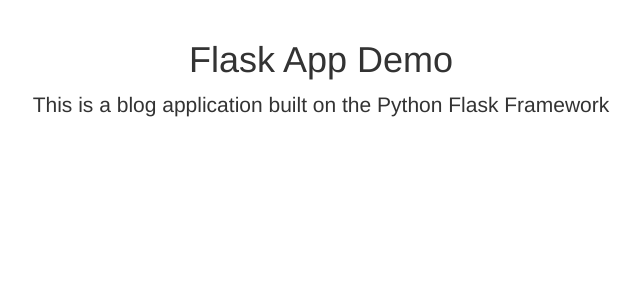
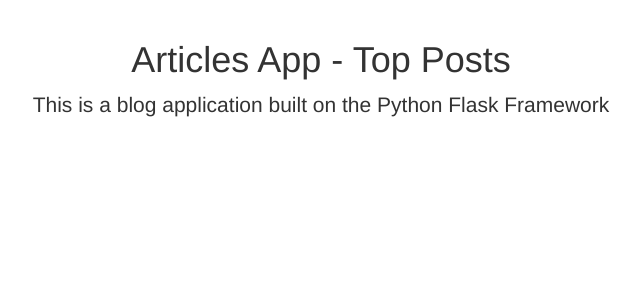
Before and after one commit to lnicgithub/aistories, a Flask app: page / in a window 1280 px wide. Shown: the part 52-352 px from the top of the page, without its empty margins (319-959 px from the left). Run offline with Flask 3, Linux system fonts and the light colour scheme; some libraries are stand-ins or nearby versions.

Commit message:
changing title

```diff
--- a/flaskapp/templates/home.html
+++ b/flaskapp/templates/home.html
@@ -2,7 +2,7 @@
 
 {% block body %}
 <div class="jumbtron text-center">
-    <h1>Flask App Demo</h1>
+    <h1>Articles App - Top Posts</h1>
     <p class="lead"> This is a blog application built on the Python Flask Framework</p>
 </div>
 {% endblock %}
```
